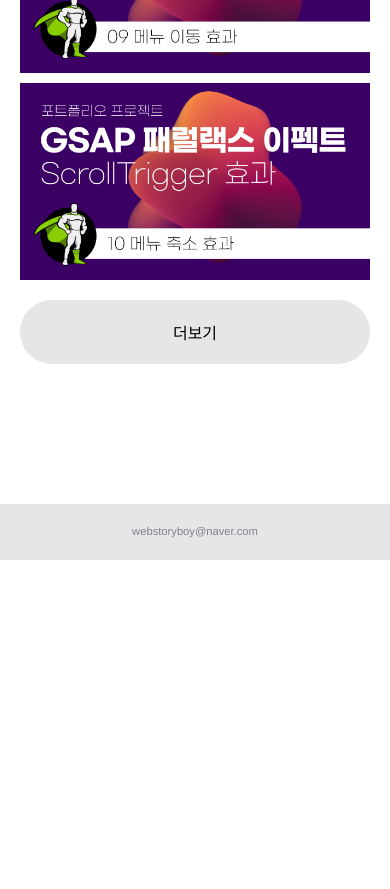
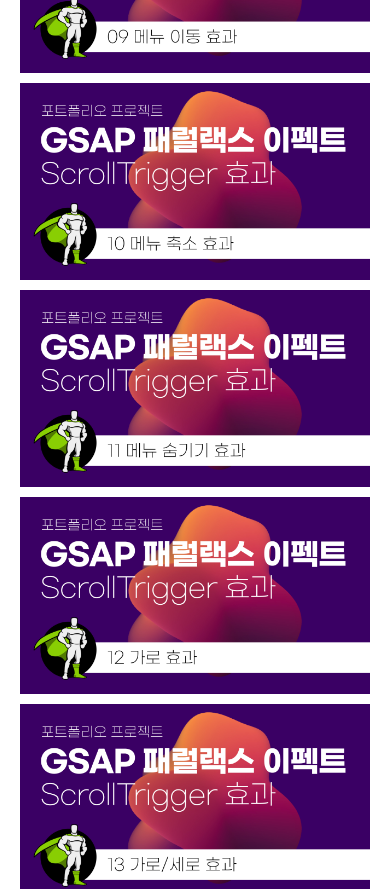
Before and after one commit to yun-narae/youtube-project, a React (Create React App) app: page /gsap in a window 390 px wide. Shown: the part 1937-2826 px from the top of the page. Before the commit the page ends 2497 px from the top, so only its background shows below. Built offline with nearby package versions, Linux system fonts and the light colour scheme; a web font is replaced by a local one.

Commit message:
VideoMoreList 수정 및 VideoCard 적용

```diff
--- a/src/components/videos/VideoCard.jsx
+++ b/src/components/videos/VideoCard.jsx
@@ -1,58 +1,18 @@
-import React, { useState, useEffect } from 'react';
-import { Link } from 'react-router-dom';
-import LoadMoreButton from '../Button/LoadMoreButton';
+import React from 'react';
+import VideoMoreList from './VideoMoreList';  // 더보기 기능을 처리하는 VideoMoreList 컴포넌트 임포트
 
-const VideoCard = ({ videos = [], title, id, className }) => {
-    const [displayedVideos, setDisplayedVideos] = useState([]);
-    const [showMore, setShowMore] = useState(false);
-    const [isMobile, setIsMobile] = useState(window.innerWidth <= 780);
-
-    // 화면 크기 감지 (반응형 처리)
-    useEffect(() => {
-        const handleResize = () => {
-            setIsMobile(window.innerWidth <= 780);
-        };
-
-        window.addEventListener('resize', handleResize);
-        return () => window.removeEventListener('resize', handleResize);
-    }, []);
-
-    // 초기 비디오 개수와 버튼 상태 설정
-    useEffect(() => {
-        const initialCount = isMobile ? 10 : 20;
-        setDisplayedVideos(videos.slice(0, initialCount)); // 초기 비디오 설정
-        setShowMore(videos.length > initialCount); // "더보기" 버튼 활성화 조건
-    }, [videos, isMobile]);
-
-    const handleLoadMore = () => {
-        const currentCount = displayedVideos.length;
-        const loadCount = isMobile ? 10 : 20; // 더보기 로드 개수 결정
-        const nextVideos = videos.slice(currentCount, currentCount + loadCount);
-        setDisplayedVideos((prev) => [...prev, ...nextVideos]); // 기존 비디오에 추가
-        if (currentCount + nextVideos.length >= videos.length) {
-            setShowMore(false); // 모든 비디오가 로드되면 버튼 숨김
-        }
-    };
+const VideoCard = ({ videos = [], title, id, className, breakpoint = 360, mobileCount = 10, desktopCount = 20 }) => {
 
     return (
         <section id={id} className={className}>
             <h2>{title}</h2>
-            <div className="video__inner">
-                {displayedVideos.map((video, key) => (
-                    <div className="video" key={key}>
-                        <div className="video_thumb play__icon">
-                            <Link to={`/video/${video.videoId}`}>
-                                <img src={video.img} alt={video.title} />
-                            </Link>
-                        </div>
-                    </div>
-                ))}
-            </div>
-            {showMore && (
-                <div className="video__more">
-                    <LoadMoreButton onClick={handleLoadMore} loading={false} />
-                </div>
-            )}
+            {/* VideoMoreList를 사용하여 비디오 리스트를 렌더링하고, 더보기 기능도 처리 */}
+            <VideoMoreList
+                items={videos}  // 비디오 목록
+                breakpoint={breakpoint}  // 화면 크기에 따른 분기점 설정
+                mobileCount={mobileCount}  // 모바일에서 보여줄 비디오 개수
+                desktopCount={desktopCount}  // 데스크탑에서 보여줄 비디오 개수
+            />
         </section>
     );
 };
--- a/src/components/videos/VideoMoreList.jsx
+++ b/src/components/videos/VideoMoreList.jsx
@@ -1,52 +1,65 @@
 import React, { useState, useEffect } from 'react';
+import { Link } from 'react-router-dom';
 import LoadMoreButton from '../Button/LoadMoreButton';
 
-const VideoMoreList = ({ items, renderItem, breakpoint = 780, mobileCount = 10, desktopCount = 20 }) => {
-    const [displayedItems, setDisplayedItems] = useState([]);
-    const [showMore, setShowMore] = useState(false);
-    const [isMobile, setIsMobile] = useState(window.innerWidth <= breakpoint);
+const VideoMoreList = ({ items, breakpoint = 780, mobileCount = 10, desktopCount = 20 }) => {
+    const [displayedItems, setDisplayedItems] = useState([]); // 비디오 아이템을 화면에 표시할 상태
+    const [showMore, setShowMore] = useState(false); // "더보기" 버튼의 표시 여부 상태
+    const [isMobile, setIsMobile] = useState(window.innerWidth <= breakpoint); // 현재 화면 크기가 모바일인지 확인하는 상태
 
+    // 화면 크기가 변경될 때마다 모바일 여부를 업데이트
     useEffect(() => {
         const handleResize = () => {
             setIsMobile(window.innerWidth <= breakpoint);
         };
 
+        // 리사이즈 이벤트 리스너 등록
         window.addEventListener('resize', handleResize);
+
+        // 컴포넌트가 언마운트될 때 이벤트 리스너 정리
         return () => window.removeEventListener('resize', handleResize);
     }, [breakpoint]);
 
+    // 화면 크기 또는 비디오 목록이 변경될 때마다 표시할 비디오 개수를 설정
     useEffect(() => {
         const initialCount = isMobile ? mobileCount : desktopCount;
-        setDisplayedItems(items.slice(0, initialCount));
-        setShowMore(items.length > initialCount);
+        setDisplayedItems(items.slice(0, initialCount));  // 초기 표시할 비디오 목록 설정
+        setShowMore(items.length > initialCount);  // "더보기" 버튼 활성화 여부 설정
     }, [isMobile, items, mobileCount, desktopCount]);
 
+    // "더보기" 버튼 클릭 시 추가 비디오를 로드
     const handleLoadMore = () => {
         const currentCount = displayedItems.length;
         const loadCount = isMobile ? mobileCount : desktopCount;
-        const nextItems = items.slice(currentCount, currentCount + loadCount);
-        setDisplayedItems((prev) => [...prev, ...nextItems]);
+        const nextItems = items.slice(currentCount, currentCount + loadCount);  // 추가로 로드할 비디오 아이템
 
+        setDisplayedItems((prev) => [...prev, ...nextItems]);  // 기존에 표시된 비디오 아이템에 추가
         if (currentCount + nextItems.length >= items.length) {
-            setShowMore(false);
+            setShowMore(false);  // 모든 비디오가 로드되면 "더보기" 버튼 숨기기
         }
     };
 
     return (
-        <div className="responsive-paginated-list">
-            <div className="items-container">
+        <>
+            {/* 표시할 비디오 아이템들 */}
+            <div className="video__inner">
                 {displayedItems.map((item, index) => (
-                    <div key={index} className="item">
-                        {renderItem(item, index)}
+                    <div key={index} className="video">
+                        <div className="video_thumb play__icon">
+                            <Link to={`/video/${item.videoId}`}>
+                                <img src={item.img} alt={item.title} />
+                            </Link>
+                        </div>
                     </div>
                 ))}
             </div>
+            {/* "더보기" 버튼, 아직 로드할 비디오가 남아있으면 표시 */}
             {showMore && (
-                <div className="load-more">
-                    <LoadMoreButton onClick={handleLoadMore} loading={false} />
+                <div className="video__more">
+                    <LoadMoreButton onClick={handleLoadMore} loading={false} />  {/* 더보기 버튼 클릭 시 handleLoadMore 실행 */}
                 </div>
             )}
-        </div>
+        </>
     );
 };
 
```
